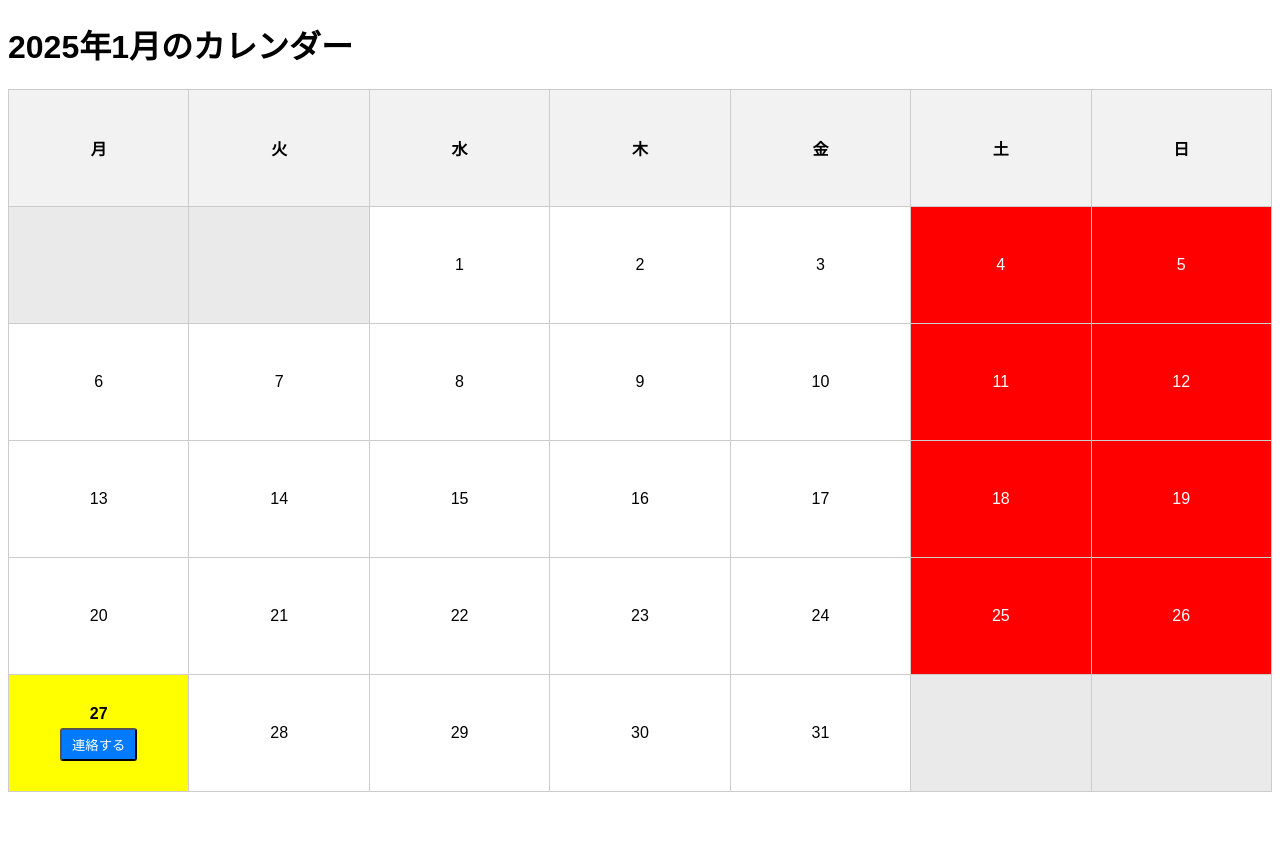
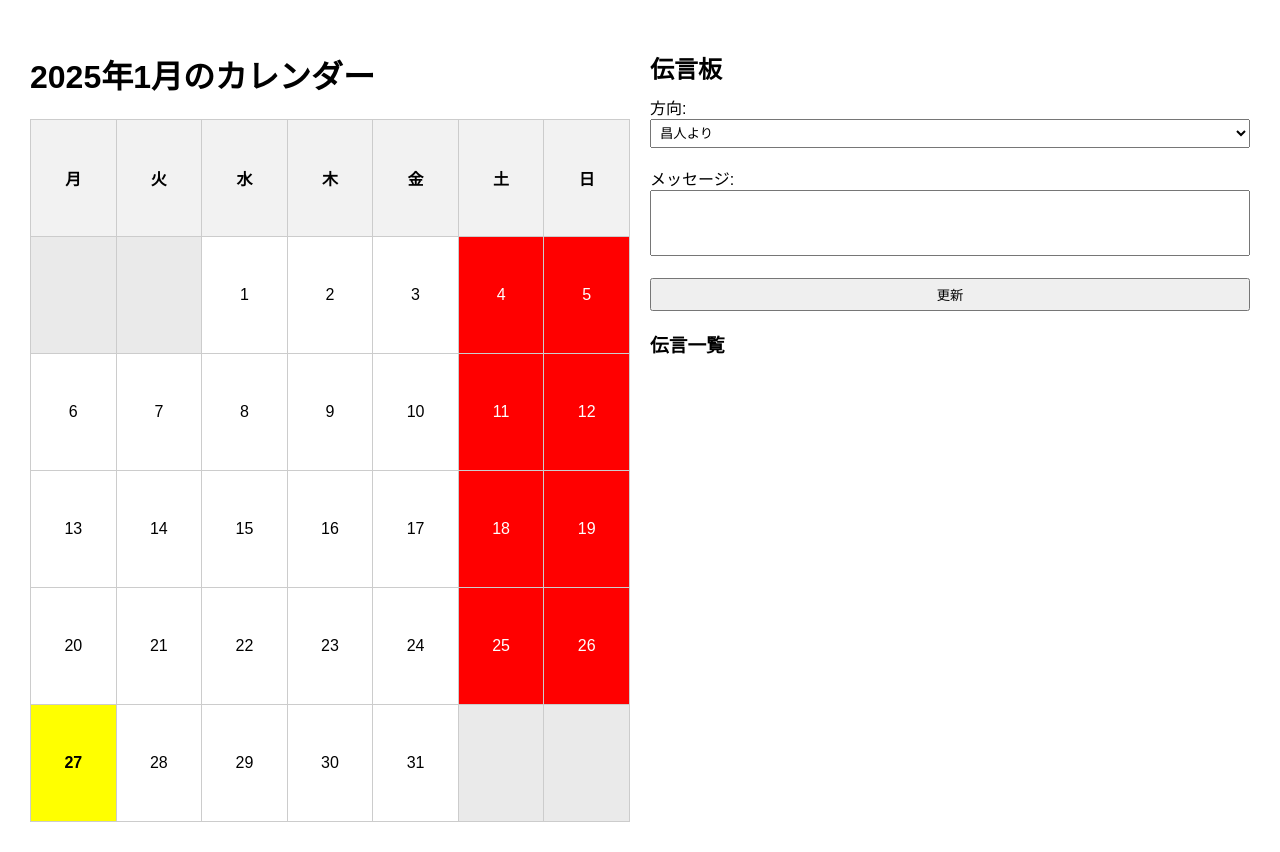
Before and after one commit to honjobunseki/flask-attendance-app, a Flask app: page / in a window 1280 px wide. Before the commit the page ends 792 px from the top, so only its background shows below. Run offline with Flask 3, Linux system fonts and the light colour scheme; data that the repository does not hold is empty; some libraries are stand-ins or nearby versions.

Commit message:
Update calendar.html

```diff
--- a/templates/calendar.html
+++ b/templates/calendar.html
@@ -3,22 +3,30 @@
 <head>
     <meta charset="UTF-8">
     <meta name="viewport" content="width=device-width, initial-scale=1.0">
-    <title>カレンダー</title>
+    <title>カレンダーと伝言板</title>
     <style>
         body {
+            display: flex;
             font-family: Arial, sans-serif;
+            margin: 0;
+            padding: 20px;
+        }
+        .calendar, .message-board {
+            width: 50%;
+            box-sizing: border-box;
+            padding: 10px;
         }
         table {
             width: 100%;
             border-collapse: collapse;
-            table-layout: fixed; /* 列幅を均等に設定 */
+            table-layout: fixed; /* 列幅を一定にする設定 */
         }
         th, td {
             border: 1px solid #ccc;
             text-align: center;
             padding: 8px;
-            height: 100px; /* 行の高さを固定 */
-            word-wrap: break-word; /* テキストの折り返し */
+            height: 100px;
+            word-wrap: break-word; /* 長いテキストを折り返し */
         }
         th {
             background-color: #f2f2f2;
@@ -32,39 +40,36 @@
             font-weight: bold;
         }
         .empty {
-            background-color: #eaeaea; /* グレーに塗りつぶし */
+            background-color: #eaeaea;
         }
-        .status {
-            margin-top: 5px;
-            font-size: 0.9em;
-            color: #555;
+        h2 {
+            margin-bottom: 10px;
         }
-        .contact-btn {
-            margin-top: 5px;
-            display: inline-block;
-            padding: 5px 10px;
-            background-color: #007bff;
-            color: white;
-            text-decoration: none;
-            border-radius: 3px;
-            cursor: pointer;
+        ul {
+            list-style-type: none;
+            padding: 0;
         }
-        .contact-btn:hover {
-            background-color: #0056b3;
+        li {
+            margin: 5px 0;
+            padding: 5px;
+            border: 1px solid #ccc;
+            border-radius: 5px;
+            background: #f9f9f9;
+        }
+        textarea {
+            width: 100%;
+            box-sizing: border-box;
+            resize: none;
+        }
+        select, button {
+            width: 100%;
+            box-sizing: border-box;
+            padding: 5px;
         }
     </style>
-    <script>
-        function openPopup(day, status) {
-            const popupWidth = 500;
-            const popupHeight = 400;
-            const left = (window.innerWidth - popupWidth) / 2;
-            const top = (window.innerHeight - popupHeight) / 2;
-            const url = `/popup?day=${encodeURIComponent(day)}&status=${encodeURIComponent(status)}`;
-            window.open(url, "_blank", `width=${popupWidth},height=${popupHeight},left=${left},top=${top}`);
-        }
-    </script>
 </head>
 <body>
+    <div class="calendar">
         <h1>{{ year }}年{{ month }}月のカレンダー</h1>
         <table>
             <thead>
@@ -83,32 +88,23 @@
                     <tr>
                         {% for day, status, is_holiday in week %}
                             {% if day == 0 %}
-                            <td class="empty"></td> <!-- 空白セルをグレーで表示 -->
+                                <td class="empty"></td>
                             {% elif day == today %}
                                 <td class="today">
                                     <div>{{ day }}</div>
                                     {% if status %}
-                                    <div class="status">{{ status }}</div>
+                                        <div>{{ status }}</div>
                                     {% endif %}
-                                <!-- 本日だけ「連絡する」ボタンを表示 -->
-                                <button
-                                    class="contact-btn"
-                                    onclick="openPopup('{{ year }}年{{ month }}月{{ day }}日', '{{ status }}')">
-                                    連絡する
-                                </button>
                                 </td>
                             {% elif is_holiday %}
                                 <td class="holiday">
                                     <div>{{ day }}</div>
-                                {% if status %}
-                                    <div class="status">{{ status }}</div>
-                                {% endif %}
                                 </td>
                             {% else %}
                                 <td>
                                     <div>{{ day }}</div>
                                     {% if status %}
-                                    <div class="status">{{ status }}</div>
+                                        <div>{{ status }}</div>
                                     {% endif %}
                                 </td>
                             {% endif %}
@@ -117,5 +113,27 @@
                 {% endfor %}
             </tbody>
         </table>
+    </div>
+    <div class="message-board">
+        <h2>伝言板</h2>
+        <form method="POST">
+            <label for="direction">方向:</label>
+            <select id="direction" name="direction" required>
+                <option value="昌人より">昌人より</option>
+                <option value="昌人へ">昌人へ</option>
+            </select>
+            <br><br>
+            <label for="message">メッセージ:</label>
+            <textarea id="message" name="message" rows="4" required></textarea>
+            <br><br>
+            <button type="submit">更新</button>
+        </form>
+        <h3>伝言一覧</h3>
+        <ul>
+            {% for message in messages %}
+                <li><strong>{{ message.direction }}:</strong> {{ message.message }} <em>({{ message.created_at.strftime('%Y/%m/%d %H:%M') }})</em></li>
+            {% endfor %}
+        </ul>
+    </div>
 </body>
 </html>
```
Lines whose indentation alone changed are shown as unchanged.
